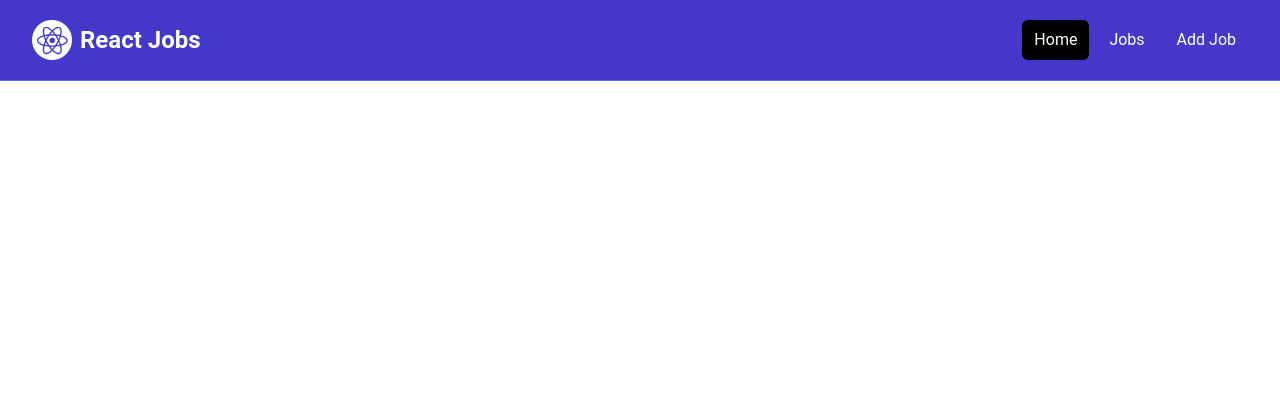
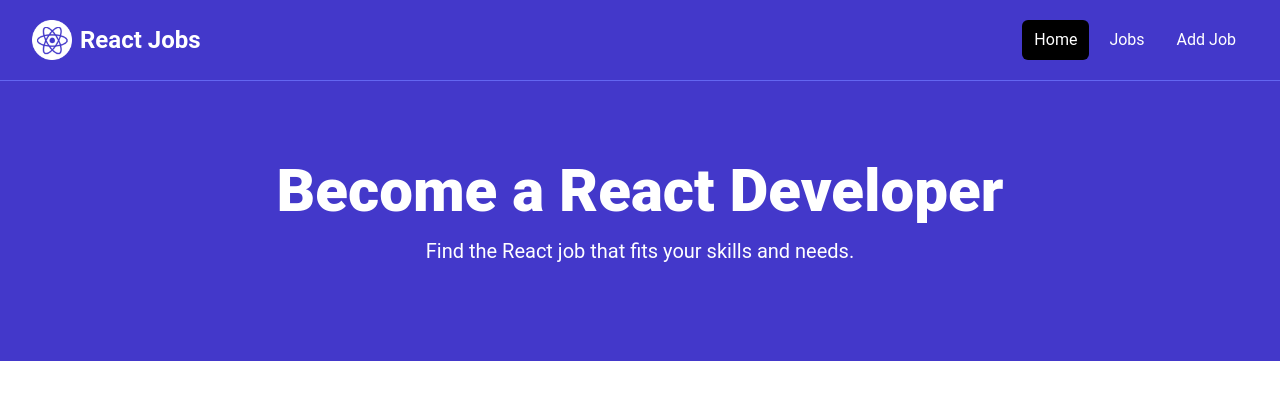
Before and after one commit to IvanCSQ/react-job-portal, a React (Vite) app: page / in a window 1280 px wide. Shown: the top 400 px of the page. Built offline with nearby package versions, Linux system fonts and the light colour scheme.

Commit message:
created Hero component

```diff
--- a/src/App.jsx
+++ b/src/App.jsx
@@ -1,9 +1,11 @@
 import Navbar from './components/Navbar'
+import Hero from './components/Hero'
 
 const App = () => {
   return (
     <>
       <Navbar />
+      <Hero />
     </>
   )
 }
--- /dev/null
+++ b/src/components/Hero.jsx
@@ -0,0 +1,17 @@
+const Hero = () => {
+  return (
+    <section className='bg-indigo-700 py-20 mb-4'>
+      <div className="max-w-7xl mx-auto px-4 sm:px-6 lg:px-8 flex flex-col items-center">
+        <div className='text-center'>
+          <h1 className="text-4xl font-extrabold text-white sm:text-5xl md:text-6xl">
+            Become a React Developer
+          </h1>
+          <p className='my-4 text-xl text-white'>
+            Find the React job that fits your skills and needs.
+          </p>
+        </div>
+      </div>
+    </section>
+  )
+};
+export default Hero
```
